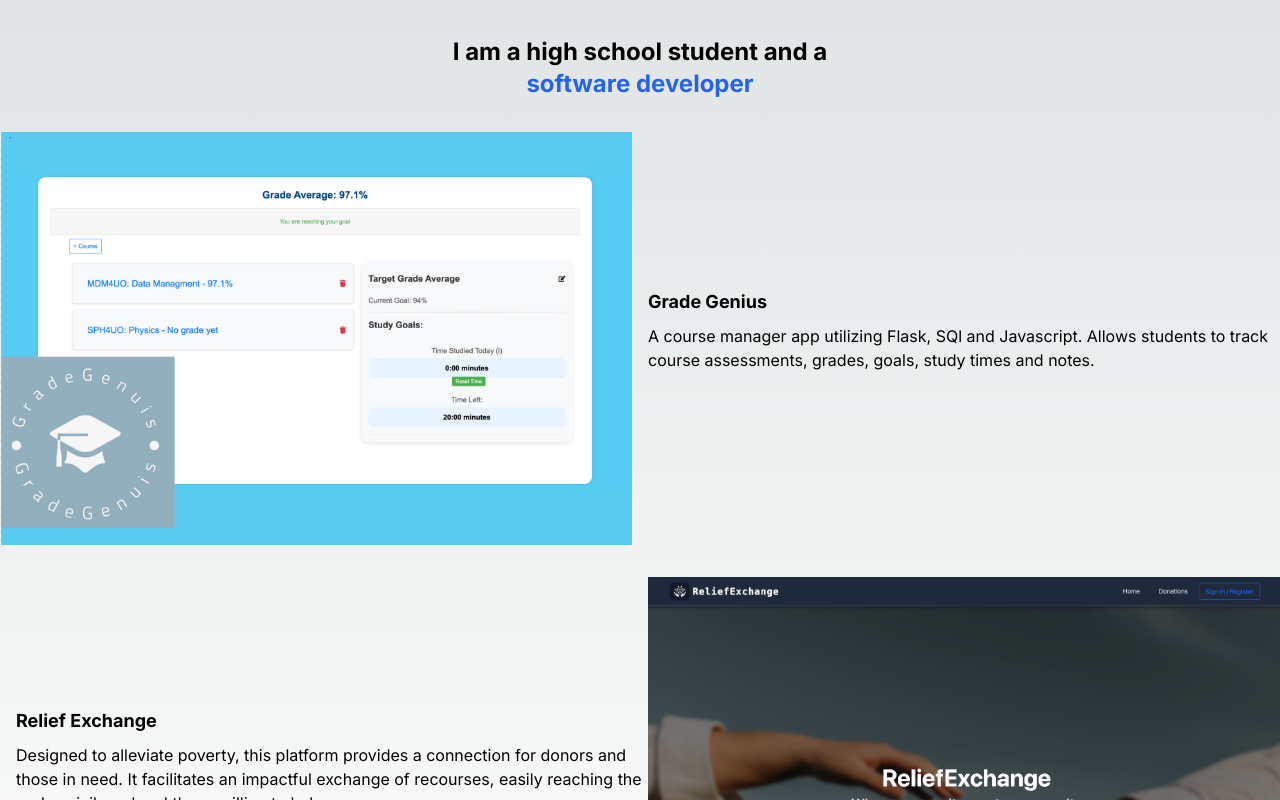
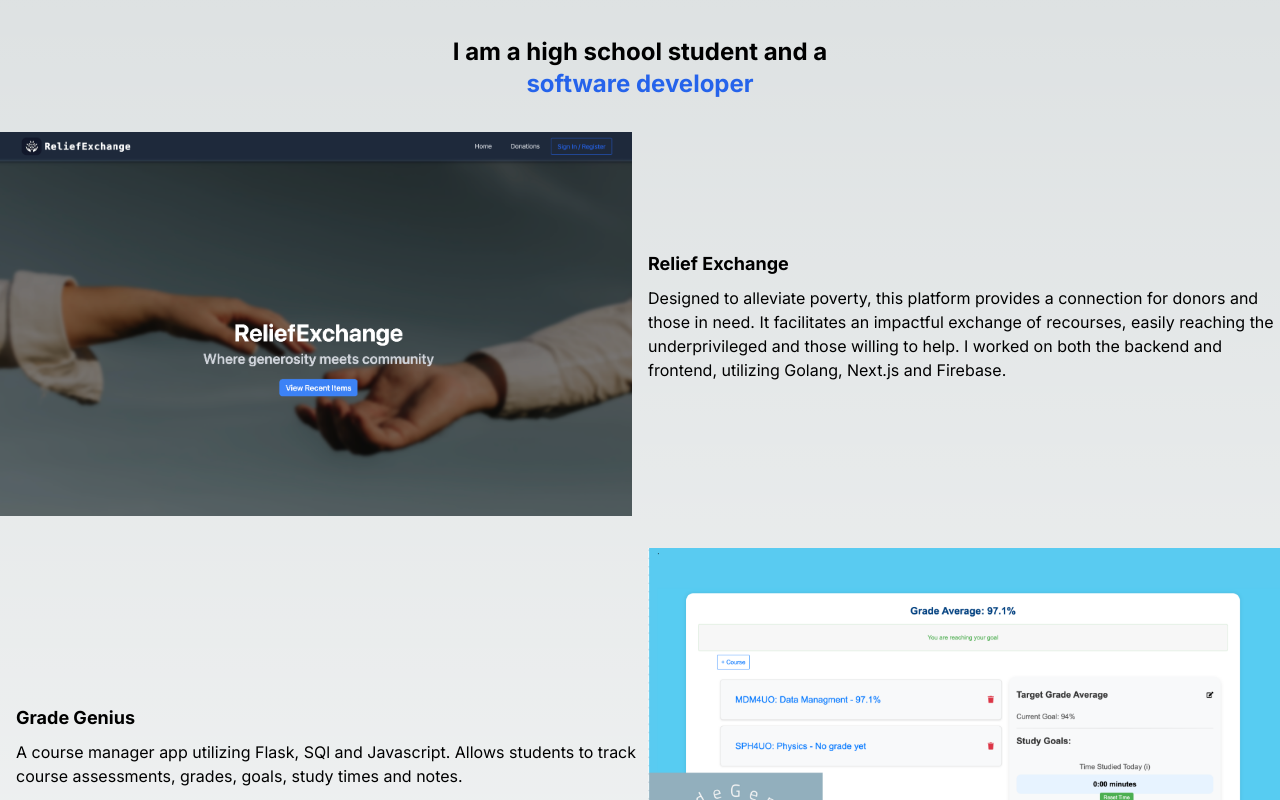
Before and after one commit to JoshuaChou10/portfolio, a Next.js app: page / in a window 1280 px wide. Shown: the part 400-1200 px from the top of the page. Built offline with nearby package versions, Linux system fonts and the light colour scheme.

Commit message:
Added learn chemistry project

```diff
--- a/app/page.tsx
+++ b/app/page.tsx
@@ -8,10 +8,11 @@ import styles from '../styles.module.css';
 const Home = () => {
   const [animate] = useState(true);
   const projects = [
-    // Assuming you have an array of projects
+
+    { title: 'Relief Exchange', description: 'Designed to alleviate poverty, this platform provides a connection for donors and those in need. It facilitates an impactful exchange of recourses, easily reaching the underprivileged and those willing to help. I worked on both the backend and frontend, utilizing Golang, Next.js and Firebase. ', imageUrl: '/relief-ex.png' ,link:"https://reliefexchange.aritrosaha.ca/"},
     { title: 'Grade Genius', description: 'A course manager app utilizing Flask, SQl and Javascript. Allows students to track course assessments, grades, goals, study times and notes. ', imageUrl: '/grade-genius.png' ,link:'https://gradegenius.joshuachou.com'},
-    { title: 'Relief Exchange', description: 'Designed to alleviate poverty, this platform provides a connection for donors and those in need. It facilitates an impactful exchange of recourses, easily reaching the underprivileged and those willing to help. ', imageUrl: '/relief-ex.png' ,link:"https://reliefexchange.aritrosaha.ca/"},
-    // ... more projects
+    { title: 'Learn Chemistry-Brookedge Academy', description: "An interactive app developed for Brookedge Academy. Complete with quizzes and lessons. Posted on Brookedge Academy's main website, and used in the Young Chemists Workshop. ", imageUrl: '/chem.png' ,link:'https://learn-chemistry.joshuac16.repl.co/'},
+
   ];
   return (
     <div className="flex flex-col w-full">
```
Also changed, not shown: public/chem.png (added).
